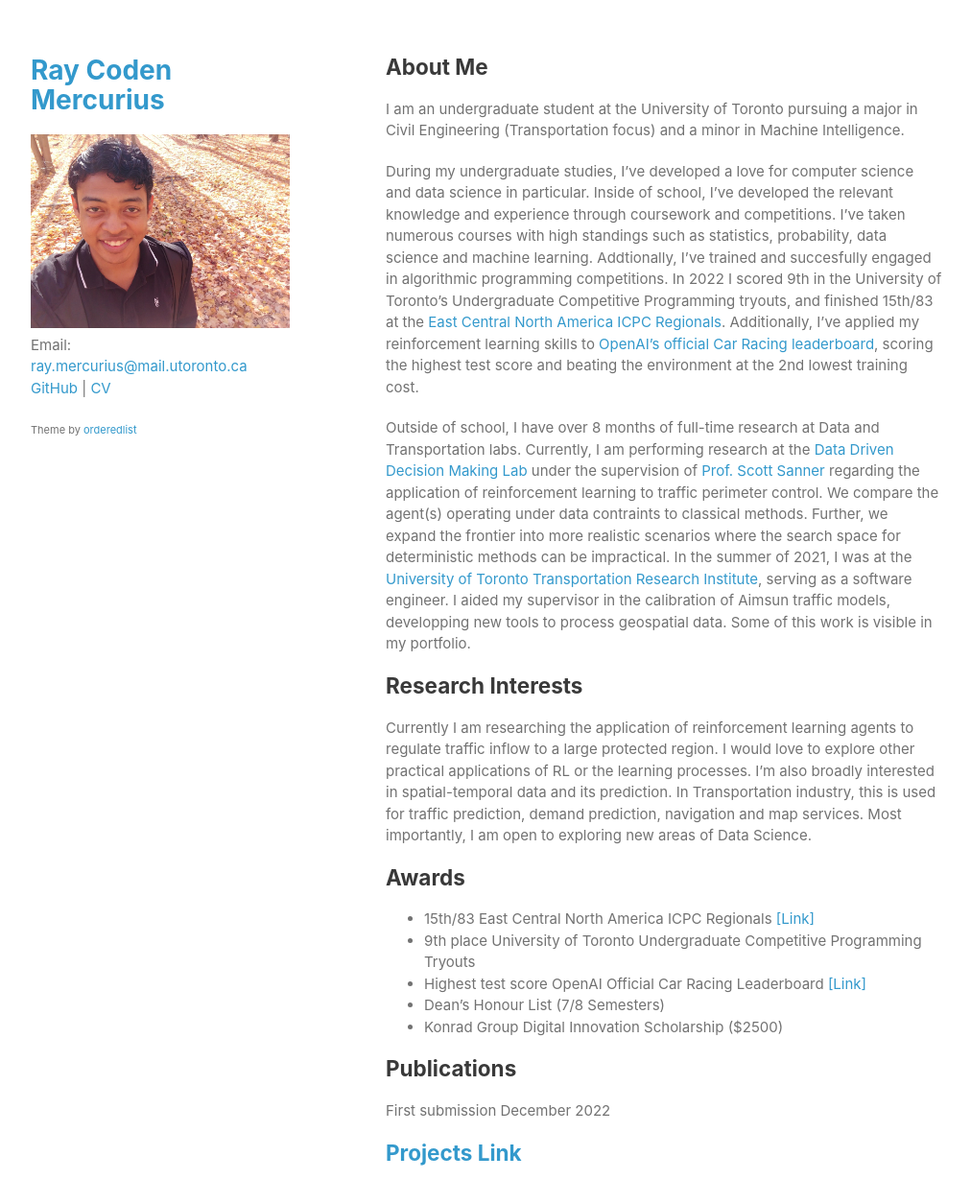
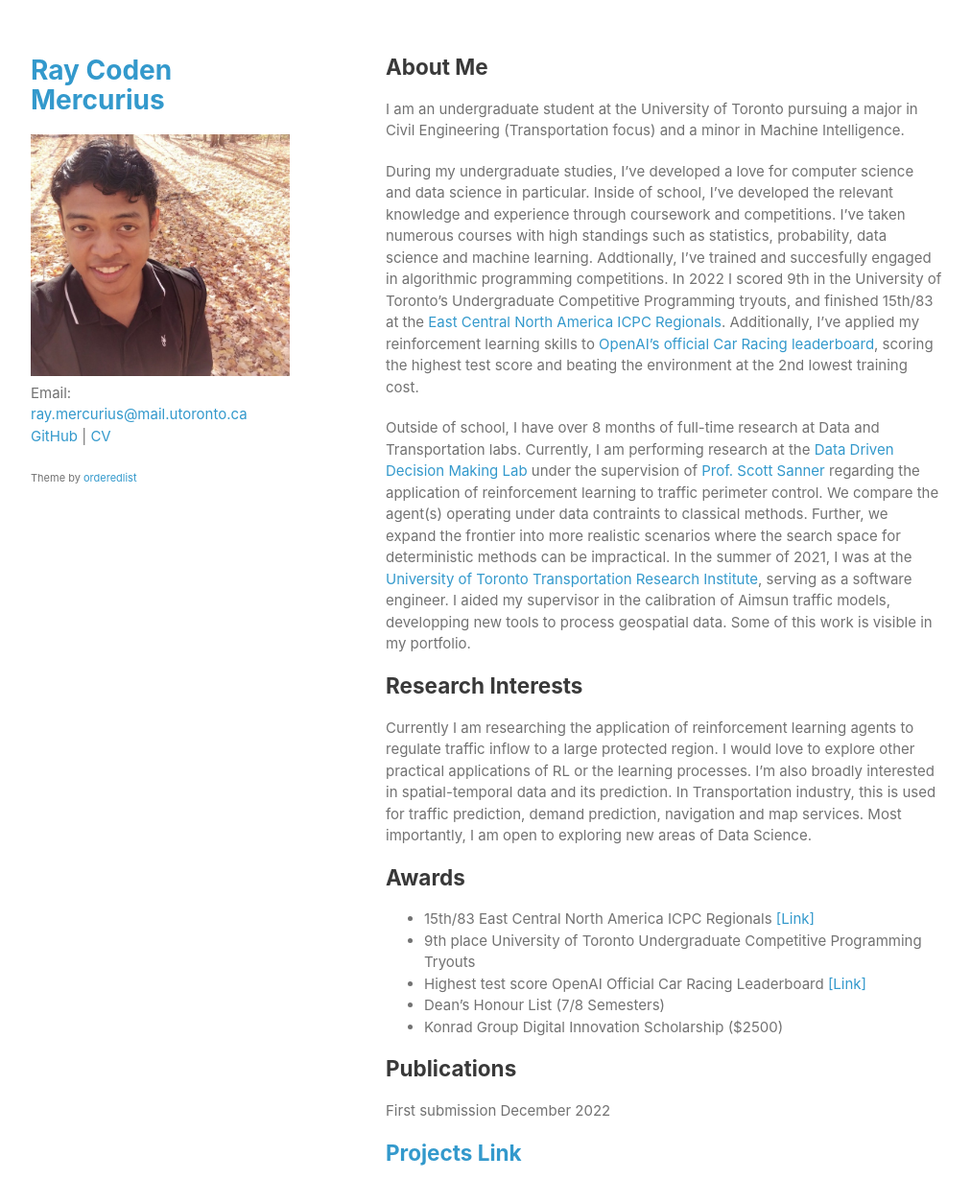
Before and after one commit to Ceudan/Ceudan_Reads.github.io, a Jekyll site: the page built from index.md, in a window 1280 px wide and 1369 px high. Shown: the top 1254 px of the window at 96% size, without its empty margins (133-1145 px from the left). Built offline with Jekyll 4.4.1, drawn with Linux system fonts in a browser that asks for light colours.

Commit message:
Update _config.yml

```diff
--- a/_config.yml
+++ b/_config.yml
@@ -1,5 +1,5 @@
 title: Ray Coden Mercurius
-logo: /assets/img/logo2.jpg
+logo: /assets/img/logo.jpg
 description: Coden's personal website
 show_downloads: false
 google_analytics: UA-195366952-1
```
